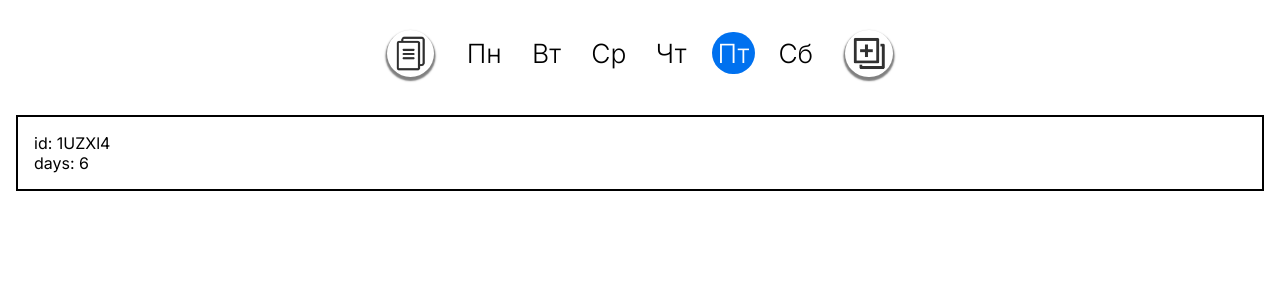
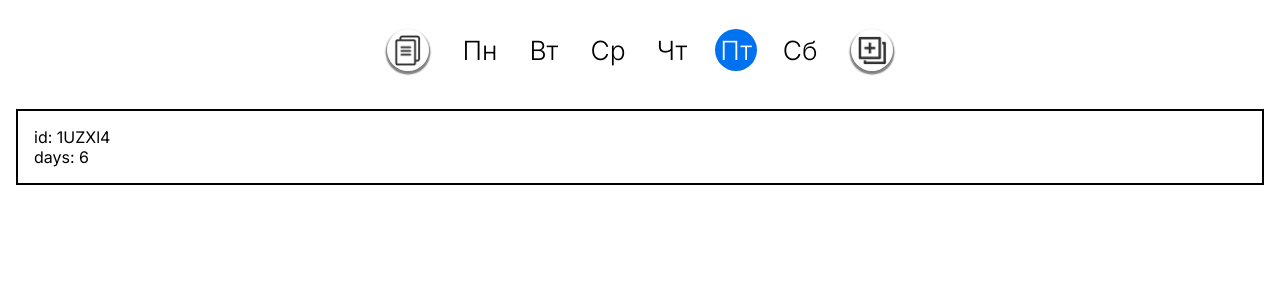
Before and after one commit to stinger222/edu-schedule-constructor, a React (Create React App) app: page /#/composed in a window 1280 px wide. Shown: the top 300 px of the page. Built offline with nearby package versions, Linux system fonts and the light colour scheme.

Commit message:
Reduce IconBuuton size a bit

```diff
--- a/src/components/Header/Header.tsx
+++ b/src/components/Header/Header.tsx
@@ -8,7 +8,7 @@ const Header: React.FC = memo(() => {
 	return (
 		<StyledHeader>
 			<Link to='/composed'>
-				<IconButton title="Список составленных расписаний" iconPath={require('../../assets/schedules-icon.png')} />
+				<IconButton title="Cоставленные расписаний" iconPath={require('../../assets/schedules-icon.png')} />
 			</Link>
 
 			<HeaderButton id={0}>Пн</HeaderButton>
--- a/src/components/IconButton/IconButton.styled.ts
+++ b/src/components/IconButton/IconButton.styled.ts
@@ -1,7 +1,7 @@
 import styled from "styled-components";
 
 export const StyledIconButton = styled.button`
-	font-size: 0.9em;
+	font-size: 0.8em;
 	min-height: 3em;
 	min-width: 3em;
 	height: 3em;
```
